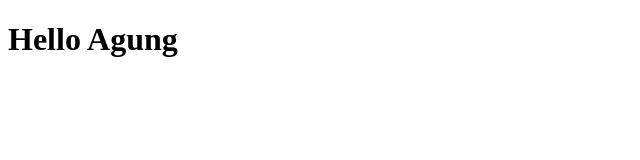
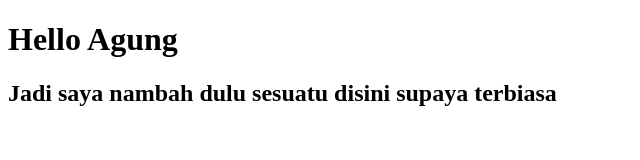
Before and after one commit to ReihanZakya/MealsonWheelsWebApplication, a plain HTML site: page FrontEnd/agung.html in a window 1280 px wide. Shown: the whole page, without its empty margins (0-640 px from the left). Drawn offline with Linux system fonts and the light colour scheme.

Commit message:
nambah h2

```diff
--- a/FrontEnd/agung.html
+++ b/FrontEnd/agung.html
@@ -8,5 +8,6 @@
 </head>
 <body>
     <h1>Hello Agung</h1>
+    <h2>Jadi saya nambah dulu sesuatu disini supaya terbiasa</h2>
 </body>
 </html>
```
